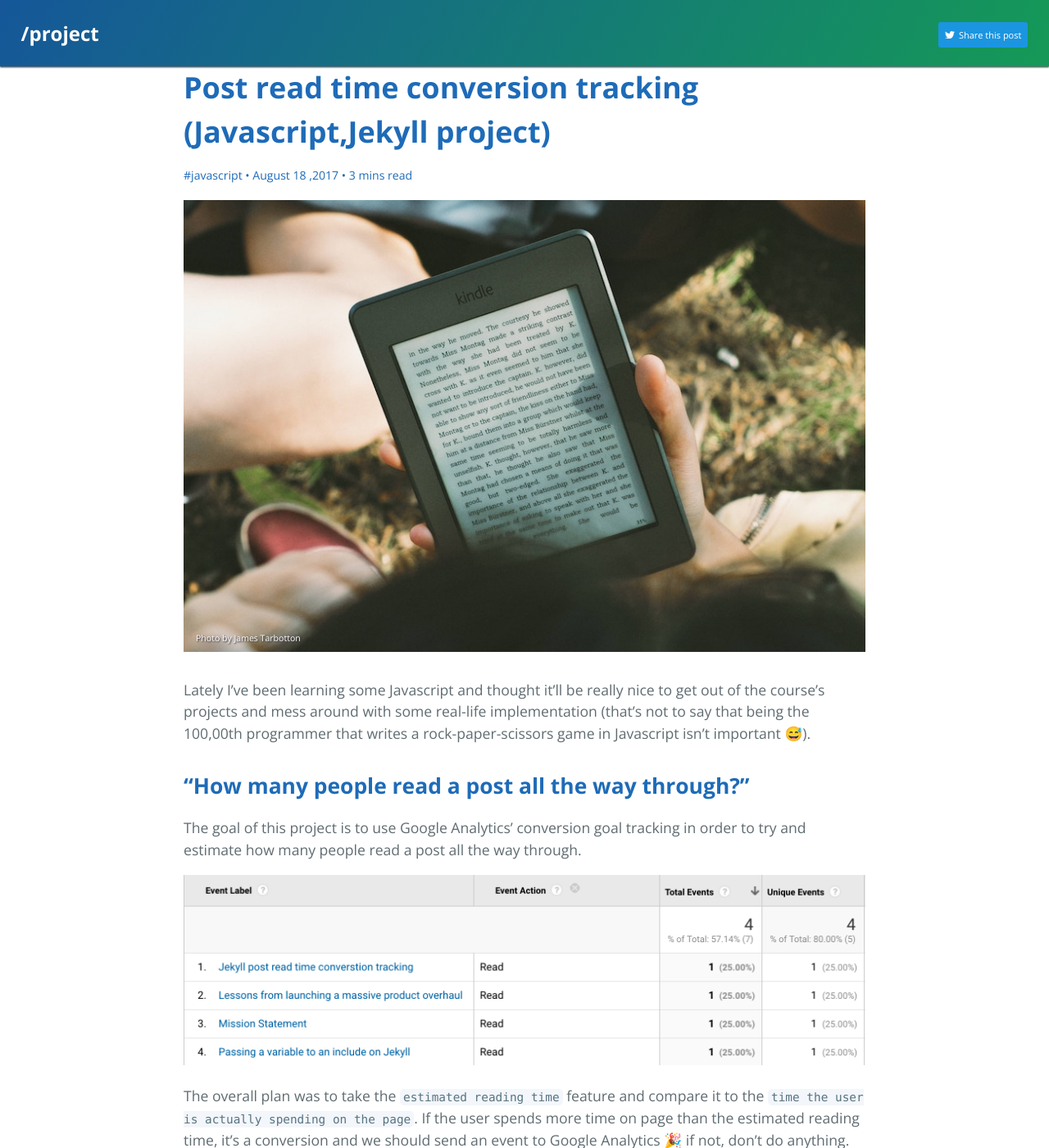
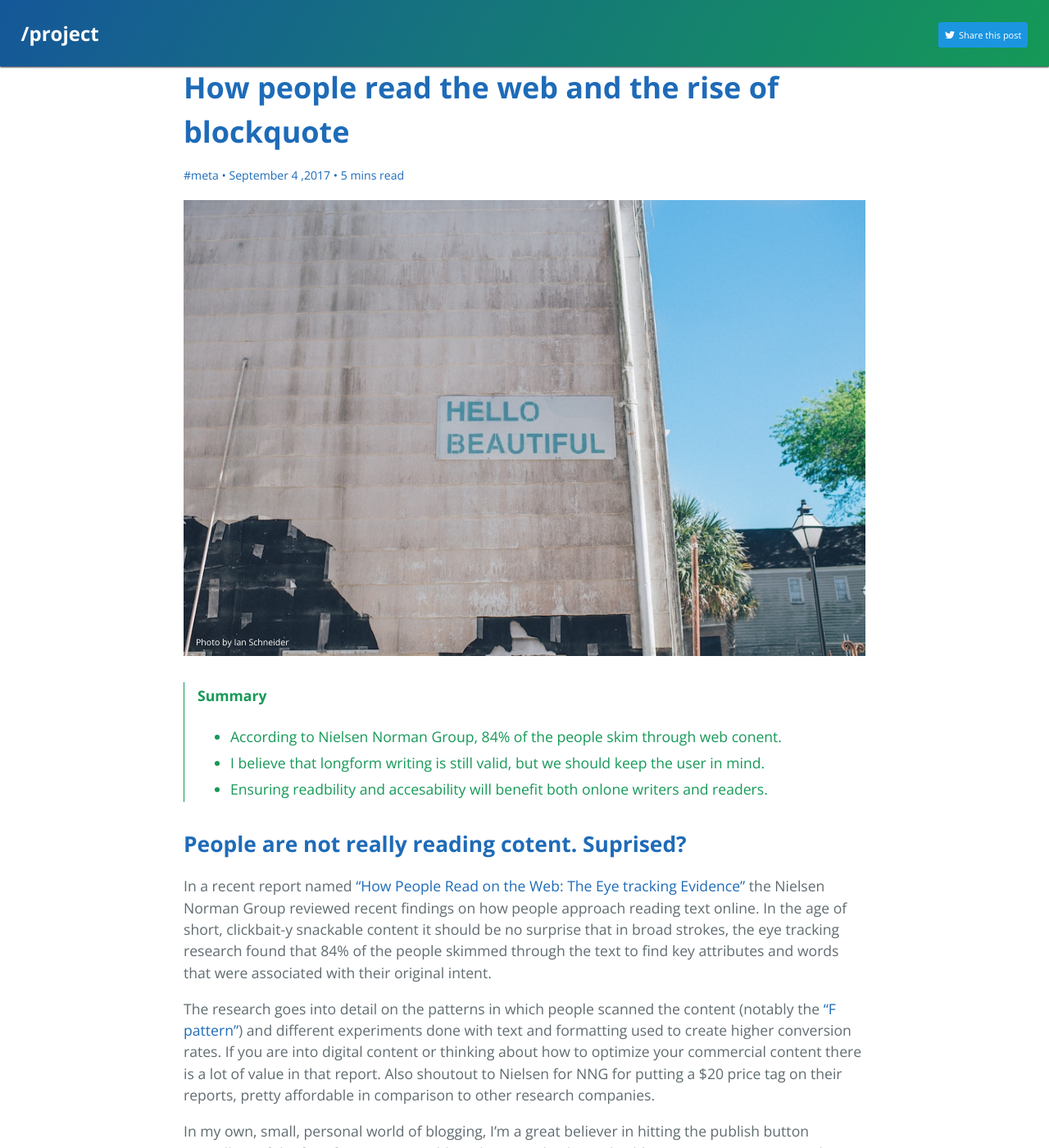
Before and after one commit to omerkaplan/project, a Jekyll site: the page built from index.md, in a window 1280 px wide and 1400 px high. Shown: the whole window at 82% size. Built offline with Jekyll 4.4.1, drawn with Linux system fonts in a browser that asks for light colours; nearby versions of some CDN libraries; some of the changed text lies outside the part shown.

Commit message:
New post! Also added two types of blockquotes

```diff
--- /dev/null
+++ b/_posts/2017-09-05-how-people-read-web.md
@@ -0,0 +1,52 @@
+---
+layout: post
+title:  "How people read the web and the rise of blockquote"
+date:   2017-09-04 10:00:00 -0400
+categories: "meta"
+author: "Omer Kaplan"
+image: "hello-beautiful.jpg"
+image-credit: "Ian Schneider"
+---
+>**Summary**
+* According to Nielsen Norman Group, 84% of the people skim through web conent.
+* I believe that longform writing is still valid, but we should keep the user in mind.
+* Ensuring readbility and accesability will benefit both onlone writers and readers.
+{: .summary}
+
+## People are not really reading cotent. Suprised?
+In a recent report named [“How People Read on the Web: The Eye tracking Evidence”](https://www.nngroup.com/reports/how-people-read-web-eyetracking-evidence/) the Nielsen Norman Group reviewed recent findings on how people approach reading text online. In the age of short, clickbait-y snackable content it should be no surprise that in broad strokes, the eye tracking research found that 84% of the people skimmed through the text to find key attributes and words that were associated with their original intent.
+
+The research goes into detail on the patterns in which people scanned the content (notably the [“F pattern”](https://www.nngroup.com/videos/f-pattern-reading-digital-content/))  and different experiments done with text and formatting used to create higher conversion rates. If you are into digital content or thinking about how to optimize your commercial content there is a lot of value in that report. Also shoutout to Nielsen for NNG for putting a $20 price tag on their reports, pretty affordable in comparison to other research companies.
+
+In my own, small, personal world of blogging, I’m a great believer in hitting the publish button regardless of the fact if someone would read or not (check out this blog’s [mission statement]({{ site.baseurl }}{% post_url 2017-07-05-mission-statement %})).  That said I found some really good user stories in the research and there is some things I can probably do to make text more accessible and adjusted for today’s reading patterns.
+
+## Don’t get me wrong, long form writing is still awesome
+Here’s a personal user story that needs to to be hashed out right off the bat: Long form writing is still a personal favorite of mine and no matter how what any eye tracking research say or how many text optimizations and conversion rate tricks a website has, a big part of the blogging gist for me are good, well written long form posts (the crappier and stripped down the UI the better).
+
+**But I totally get the other side as well:** We’re at an age where there are tons of smart people making tons of smart posts and I don’t need a 1,500 word post to get the point, capture the best quote and share it on Twitter so everyone will think “hey this guy reads that guy on Medium and got the exact quote the sums up the whole thing, he’s gotta be legit”.
+
+So one thing I was looking for in the research is the middle ground, the spot where I would still feel great with writing 1,000 words on whatever while still making it -
+* **Sharing friendly:** If someone do find value at a portion of the text, I'd like to make it easy on them to capture and share it. At the current iteration of the blog the only option is to share the entire post, but maybe there is value to bring the highlights forward a little bit more.
+
+* **Digestible:** On the other side of the sharing loop, if someone shared a post of a portion of it, I’d like the reading experience to welcome those 84%, not on the expense of my own writing style and length.
+
+> We’re at an age where there are tons of smart people making tons of smart posts and I don’t need a 1,500 word post to get the point.
+{: .large}
+
+## The rise of blockquote
+One element that links the ability to highlight portions of the text and robust enough to fill different functions from a user experience perspective is good ol’ mr `blockquote`.
+
+Blockquote is used to bring in text from other places (quotes is a very popular example) and break the overall chronological text flow.  I’m going to try using several types of blockquote and see how I feel about them going forward:
+
+**Summary:** At the top of this post you can see I worked out a new type of blockquote called `summary`. In posts that are mainly informational or somewhat long I feel that it would be beneficial for people to know what they are about to read and give them the opportunity to skim through if they choose to do so.
+
+I’m also considering the option of having some sort of a share intent on the summary blockquote but right now I’m leaning against it since there are plenty of sharing intents throughout the post (including the one constantly overhead). So maybe pass on that.
+
+**Shareable Quote:** Putting shareable content front and center can help break the writing flow in favor of introducing ideas that are yet to come or remind ideas that were introduced previously in the text. If you look couple of paragraphs above you'll be able to see an initial implementation of a full screen shareable quote.
+
+For this post specifically it feels a little bit forced, but long run I bet they’ll be a better place for those. The next step I’d like to take with those big, bold, quotes is to have an nice easy way to share them, probably another quick JavaScript project coming up.
+
+## Closing thoughts
+Circling back to the Nielsen research, one of the main points that hangs up there in the air is that online reading habits has been changing throughout the last couple of years and the transition to online content skimming isn’t over yet.
+
+I’ll keep writing and hitting that publish like no one’s watching 😅
--- a/_sass/jekyll-theme-cayman.scss
+++ b/_sass/jekyll-theme-cayman.scss
@@ -367,8 +367,43 @@
   }
 
     blockquote.summary {
-    border-left: 0.1rem solid #B30000;
-    color: #B30000;
+    border-left: 0.1rem solid $header-bg-color;
+    color: $header-bg-color;
+    line-height: 2rem;
+    margin-bottom: 10px;
+    }
+
+    blockquote.large {
+    border-left: 0rem;
+    color: $header-bg-color;
+    line-height: 2.5rem;
+    width: 100%;
+    margin-bottom: 3rem;
+
+    p {
+      color: $header-bg-color;
+      padding-left: 2rem;
+      margin-bottom: 1rem;
+      margin-top: 1rem;
+      font-size: 2rem;
+
+      @include medium {
+        font-size: 1.5rem;
+      }
+
+      @include small {
+        font-size: 1.5rem;
+      }
+    }
+    }
+
+    blockquote.large:before {
+    position:relative;
+    top: 30px;
+    display: block;
+    content: "\201C";
+    font-size: 80px;
+    color: $header-bg-color;
     }
 
   table {
```
Also changed, not shown: assets/img/hello-beautiful.jpg (added).
